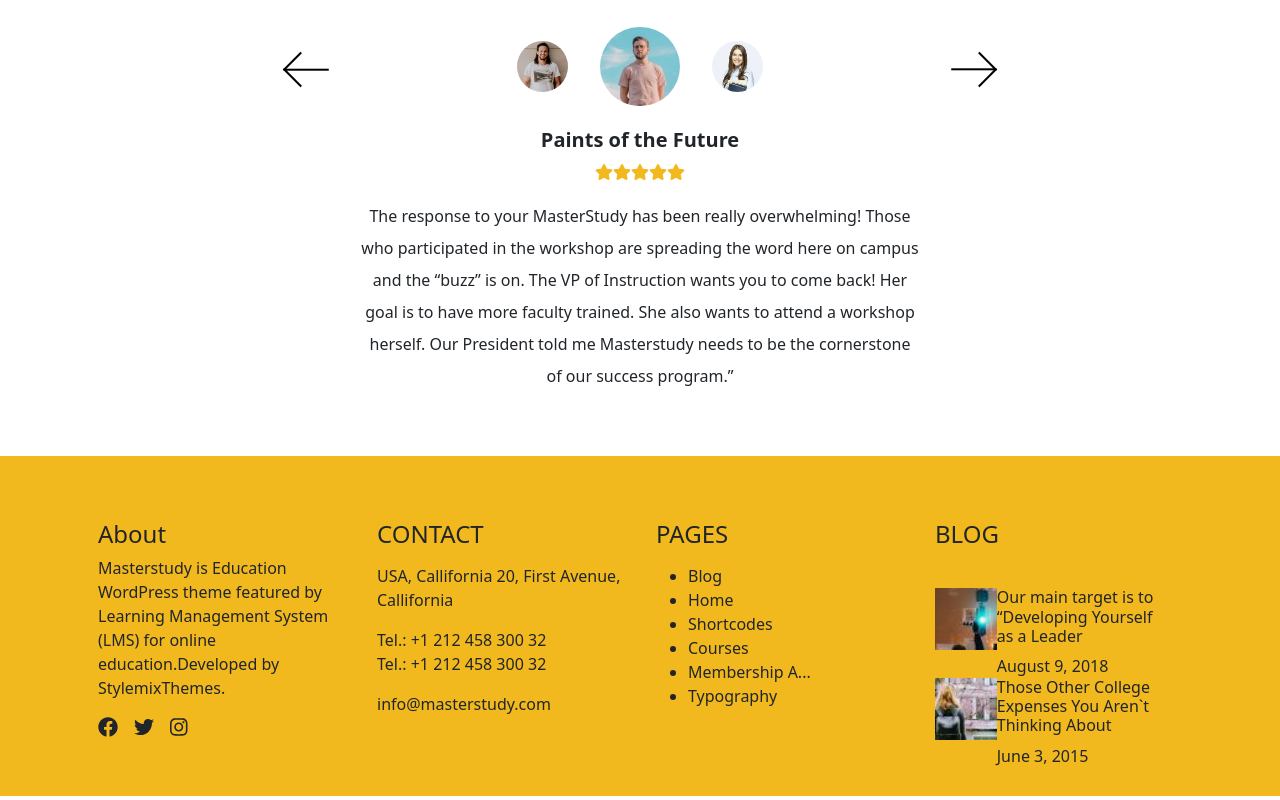
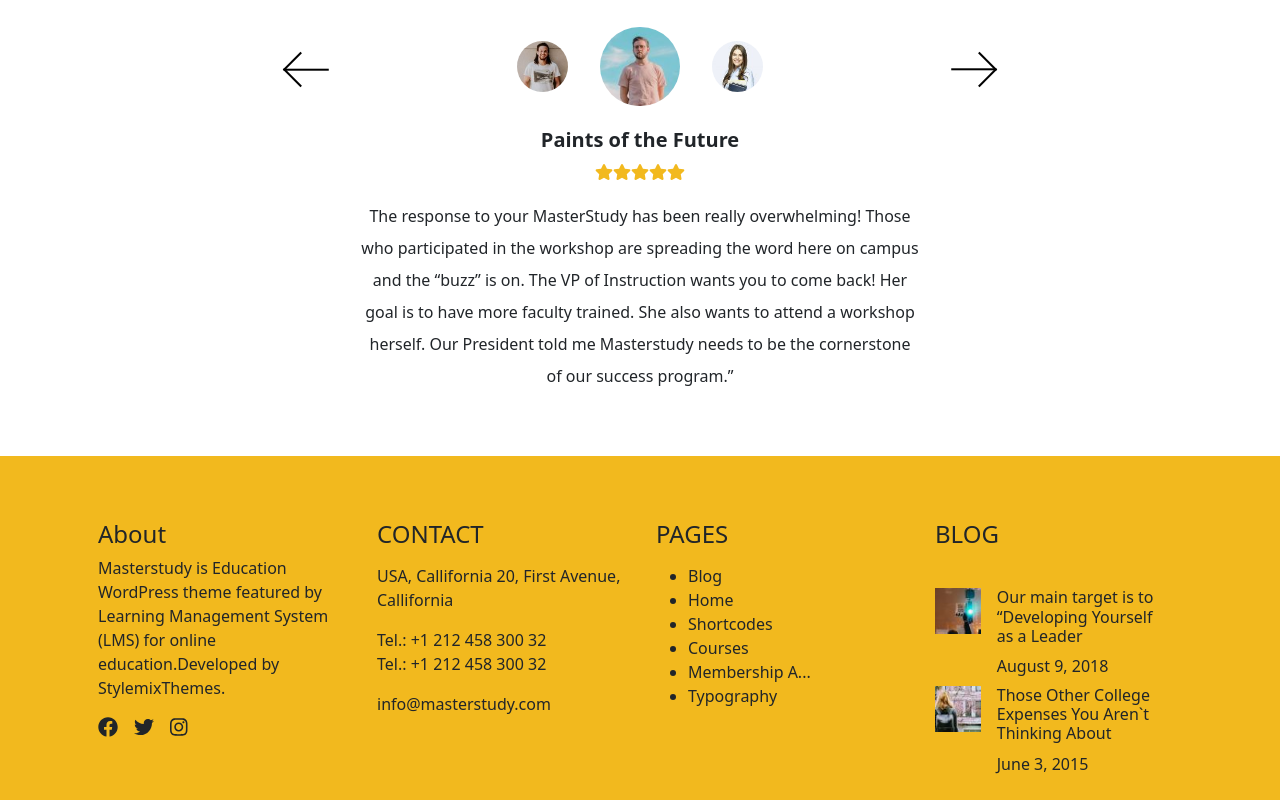
Before and after one commit to DenuccioDiego/proj-html-vuejs, a Vue app: page / in a window 1280 px wide. Shown: the part 4566-5366 px from the top of the page. Built offline with nearby package versions, Linux system fonts and the light colour scheme.

Commit message:
add hover effects button SectionCardnewCourses and footer padding

```diff
--- a/src/components/Footer.vue
+++ b/src/components/Footer.vue
@@ -20,9 +20,9 @@
           </ul>
 
           <div class="d-flex" v-for="(item, index) in section.text.section " :key="section.text.section[index]">
-            <img  v-if="index == 1" class="col-3 h-100" src="../assets/images/photo-1490376840453-5f616fbebe5b-50x50.jpeg">
-            <img  v-if="index == 0" class="col-3 h-100" src="../assets/images/photo-1517520287167-4bbf64a00d66-50x50.jpeg">
-            <div class="col-8">
+            <img  v-if="index == 1" class="col-3 h-100 pe-3" src="../assets/images/photo-1490376840453-5f616fbebe5b-50x50.jpeg">
+            <img  v-if="index == 0" class="col-3 h-100 pe-3" src="../assets/images/photo-1517520287167-4bbf64a00d66-50x50.jpeg">
+            <div class="col-8 pb-2">
               <h6> {{item.titlephoto}} </h6>
               <span> {{item.date}} </span>
             </div>
--- a/src/components/SectionCardNewCourses.vue
+++ b/src/components/SectionCardNewCourses.vue
@@ -193,4 +193,8 @@ export default {
   font-size: 2rem;
 }
 
+
+button:hover{
+  filter: brightness(0.9);
+}
 </style>
```
